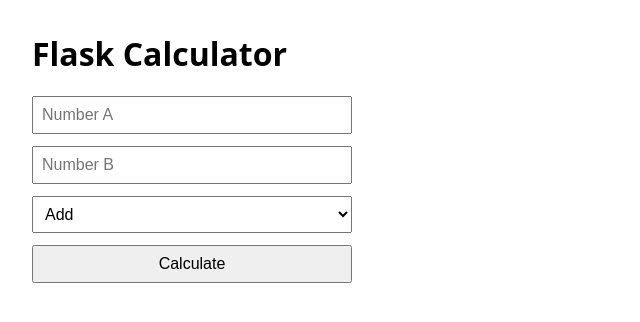
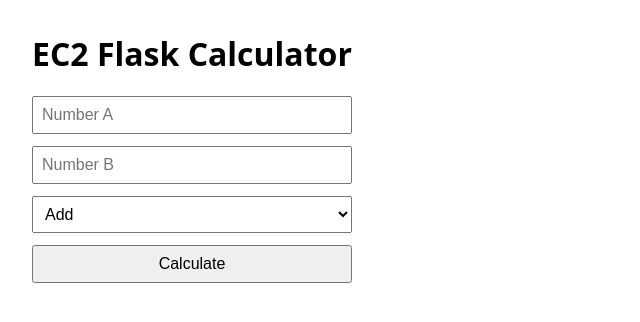
Before and after one commit to crazyfrog46/calculator-app, a Flask app: page / in a window 1280 px wide. Shown: the top 322 px of the page, without its empty margins (0-640 px from the left). Run offline with Flask 3, Linux system fonts and the light colour scheme.

Commit message:
template text change

```diff
--- a/templates/index.html
+++ b/templates/index.html
@@ -12,7 +12,7 @@
   </style>
 </head>
 <body>
-  <h1>Flask Calculator</h1>
+  <h1>EC2 Flask Calculator</h1>
   <form method="POST">
     <input name="a" placeholder="Number A" value="{{ a }}">
     <input name="b" placeholder="Number B" value="{{ b }}">
```
